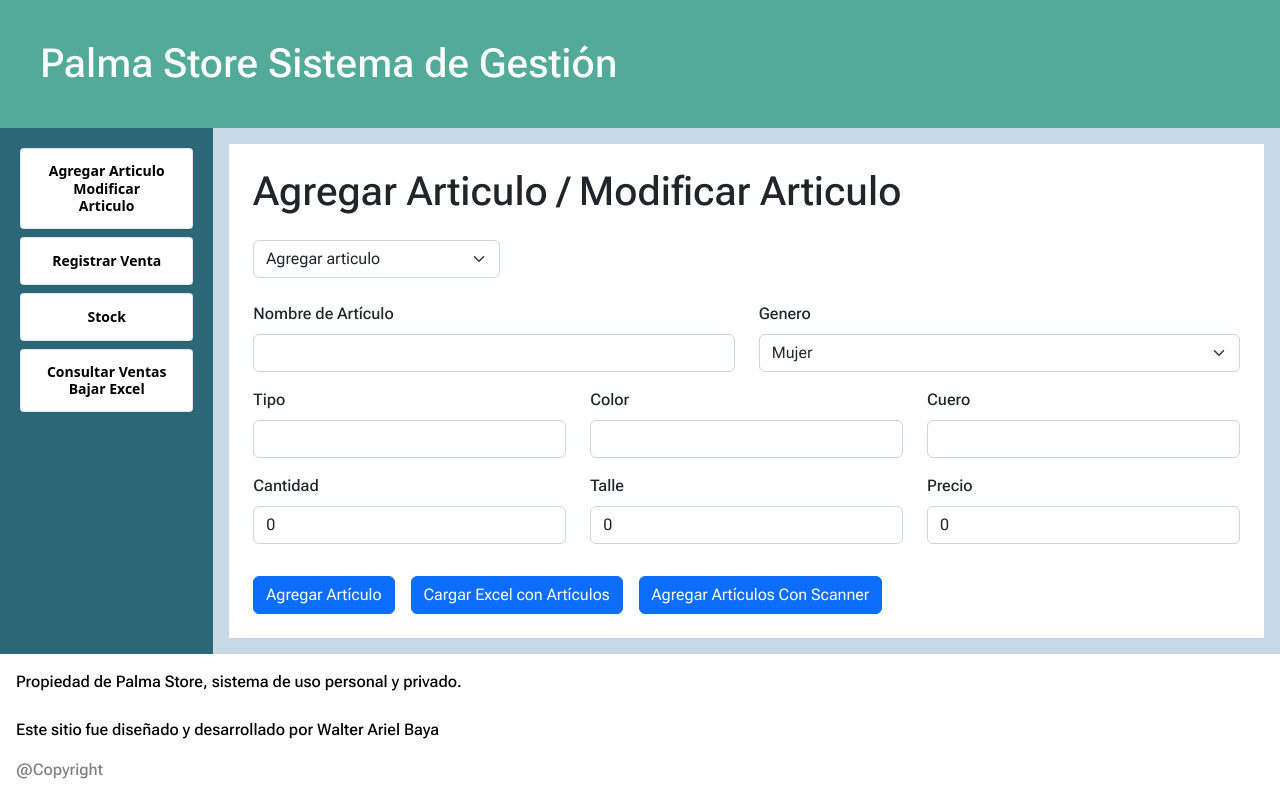
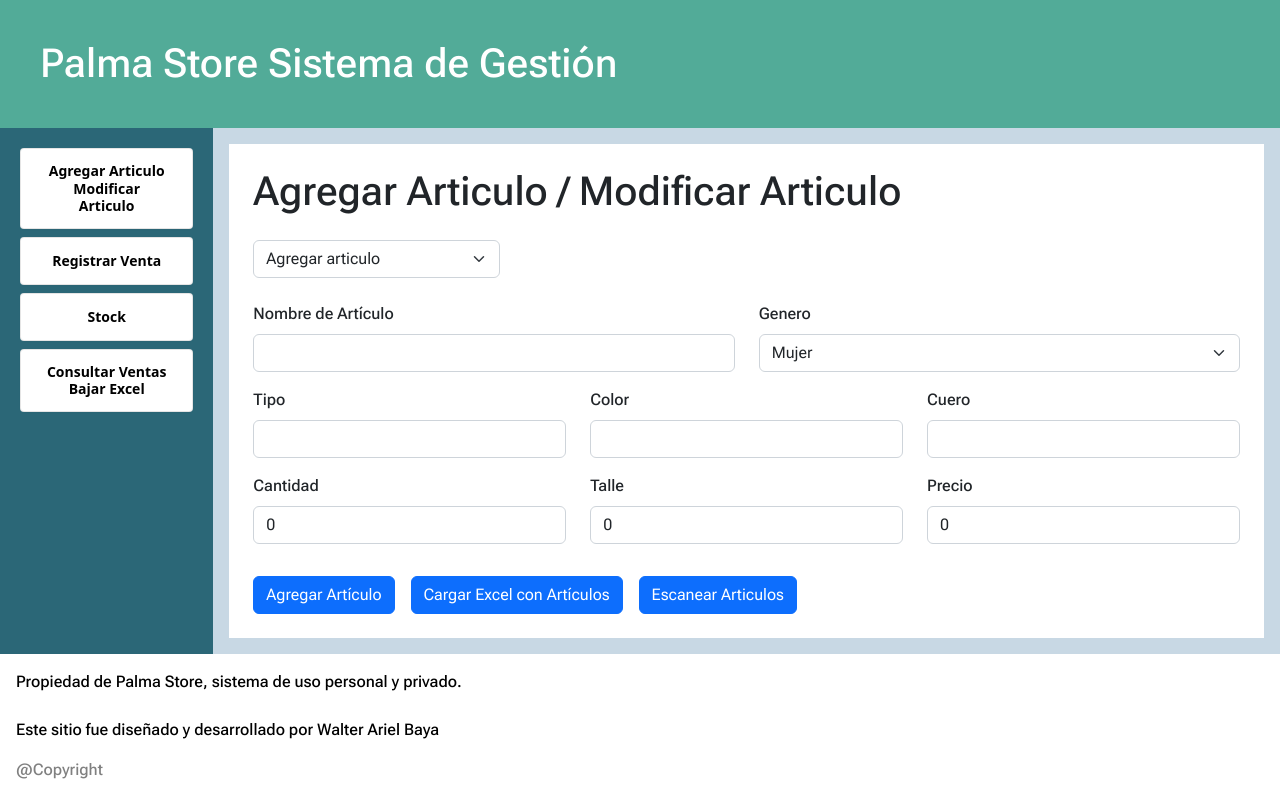
Before and after one commit to walterbaya/management-system, a React (Create React App) app in the folder client/palma-store/: page /agregar_articulo in a window 1280 px wide. Built offline with nearby package versions, Linux system fonts and the light colour scheme; no server answers.

Commit message:
se agregan cambios al modulo

```diff
--- a/client/palma-store/package.json
+++ b/client/palma-store/package.json
@@ -10,11 +10,14 @@
     "bootstrap": "^5.3.0",
     "localforage": "^1.10.0",
     "match-sorter": "^6.3.1",
+    "qrcode": "^1.5.3",
     "react": "^18.2.0",
     "react-bootstrap": "^2.8.0",
     "react-bootstrap-typeahead": "^6.2.3",
     "react-dom": "^18.2.0",
     "react-drag-drop-files": "^2.3.10",
+    "react-qr-code": "^2.0.12",
+    "react-qr-scanner": "^1.0.0-alpha.11",
     "react-router-dom": "^6.4.1-pre.0",
     "react-scripts": "5.0.1",
     "react-spreadsheet-import": "^4.1.1",
--- a/client/palma-store/src/components/AgregarArticulo.js
+++ b/client/palma-store/src/components/AgregarArticulo.js
@@ -1,7 +1,9 @@
 import { Component } from "react";
 import LoadExcel from "./Utilities/LoadExcel";
 import { Typeahead } from "react-bootstrap-typeahead"; // ES2015
+import QrReaderModule from "./Utilities/QrReaderModule";
 import axios from "axios";
+import QRCode from "react-qr-code";
 
 function validarFormulario(factura) {
   if (!factura.nombre_articulo) {
@@ -324,12 +326,9 @@ class AgregarArticulo extends Component {
             <div className="mt-3 ms-3">
               <LoadExcel />
             </div>
-            <button
-              className="btn btn-primary mt-3 ms-3"
-              onClick={this.enviar_formulario}
-            >
-              Agregar Artículos Con Scanner
-            </button>
+            <div className="mt-3 ms-3">
+              <QrReaderModule></QrReaderModule>
+            </div>
           </div>
         </form>
       </div>
--- a/client/palma-store/src/components/DisponibilidadArticulo.js
+++ b/client/palma-store/src/components/DisponibilidadArticulo.js
@@ -2,6 +2,7 @@ import { Component } from "react";
 import Table from "react-bootstrap/Table";
 import { Typeahead } from "react-bootstrap-typeahead";
 import axios from "axios";
+import QRCode from "react-qr-code";
 
 function TableArticulos(props) {
   let rows = <tr></tr>;
@@ -9,6 +10,9 @@ function TableArticulos(props) {
   if (props.articulos !== undefined && props.articulos.length > 0) {
     rows = props.articulos.map((articulo) => (
       <tr key={articulo.id}>
+        <td>
+          <QRCode value={articulo.id} size={50}></QRCode>
+        </td>
         <td>{articulo.nombre_articulo}</td>
         <td>{articulo.talle}</td>
         <td>{articulo.color}</td>
@@ -41,6 +45,7 @@ function TableArticulos(props) {
         <Table className="table table-bordered hover" size="sm">
           <thead className="table-primary text-center">
             <tr>
+              <th scope="col">Identificador de Articulo</th>
               <th scope="col">Nombre Artículo</th>
               <th scope="col">Talle</th>
               <th scope="col">Color</th>
@@ -178,9 +183,7 @@ class Disponibilidad extends Component {
           >
             Mostrar Stock Actual Completo
           </button>
-          <button
-            className="btn btn-primary mt-3 ms-3"
-          >
+          <button className="btn btn-primary mt-3 ms-3">
             Regresar Stock a Versión Anterior
           </button>
         </form>
--- /dev/null
+++ b/client/palma-store/src/components/Utilities/QrReaderModule.js
@@ -0,0 +1,108 @@
+import { useState } from "react";
+import Button from "react-bootstrap/Button";
+import Modal from "react-bootstrap/Modal";
+import QrReader from "react-qr-scanner";
+import * as XLSX from "xlsx";
+import axios from "axios";
+
+/*
+function get_list_articulos(sheet) {
+  let res = [];
+
+  sheet.forEach((sheet_obj) => {
+    Object.keys(sheet_obj).forEach((key) => {
+      const obj = {
+        nombre_articulo: "",
+        talle: "",
+        color: "",
+        cuero: "",
+        tipo: "",
+        genero: "",
+        cantidad: "",
+        precio: "",
+      };
+      const talle = parseInt(key);
+      if (talle <= 46 && talle >= 35) {
+        obj.nombre_articulo = sheet_obj.ARTICULO;
+        obj.talle = talle;
+        obj.color = sheet_obj.COLOR;
+        obj.cuero = sheet_obj.CUERO;
+        obj.tipo = sheet_obj.TIPO;
+        obj.genero = sheet_obj.GENERO === "M" ? true : false;
+        obj.cantidad = sheet_obj[key];
+        obj.precio = sheet_obj.PRECIO;
+        console.log(obj);
+        res.push(obj);
+      }
+    });
+  });
+
+  console.log(res);
+  return res;
+}
+*/
+
+function QrReaderModule() {
+  const [show, setShow] = useState(false);
+  const [delay, setDelay] = useState(100);
+  const [result, setResult] = useState("No result");
+  const handleClose = () => setShow(false);
+  const handleShow = () => setShow(true);
+  const previewStyle = {
+    height: 320,
+    width: 400
+  };
+
+  const  handleScan = (data) => {
+    if(data){
+      setResult(data.text);
+      saveArticle(data.text)
+    }
+  }
+
+  const handleError = (err) => {
+    console.error(err);
+  }
+
+
+  const saveArticle = (e) => {
+
+  };
+
+
+  return (
+    <>
+      <Button variant="primary" onClick={handleShow}>
+        Escanear Articulos
+      </Button>
+
+      <Modal
+        show={show}
+        onHide={handleClose}
+        backdrop="static"
+        keyboard={false}
+      >
+        <Modal.Header closeButton>
+          <Modal.Title>Escanear Articulos</Modal.Title>
+        </Modal.Header>
+        <Modal.Body>
+            <QrReader
+              delay={delay}
+              onError={handleError}
+              style={previewStyle}
+              onScan={handleScan}
+            />
+          <p>{result}</p>
+        </Modal.Body>
+
+        <Modal.Footer>
+          <Button variant="secondary" onClick={handleClose}>
+            Cerrar
+          </Button>
+        </Modal.Footer>
+      </Modal>
+    </>
+  );
+}
+
+export default QrReaderModule;
```
Also changed, not shown: 1 other file (tests, documents, lock files or other folders).
